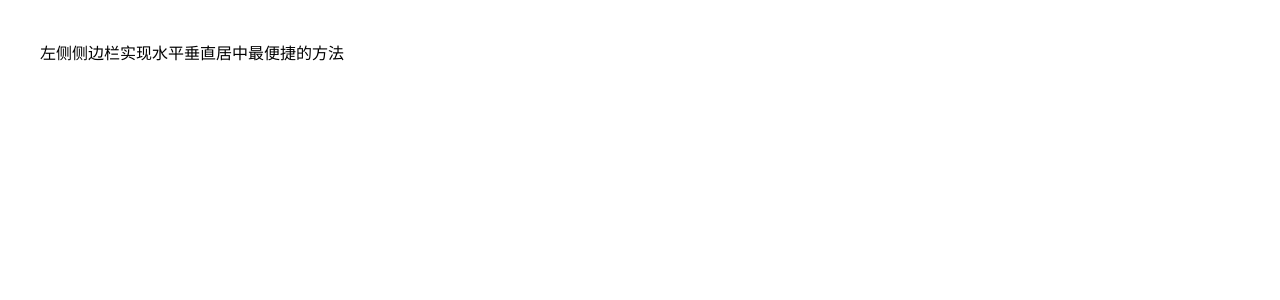
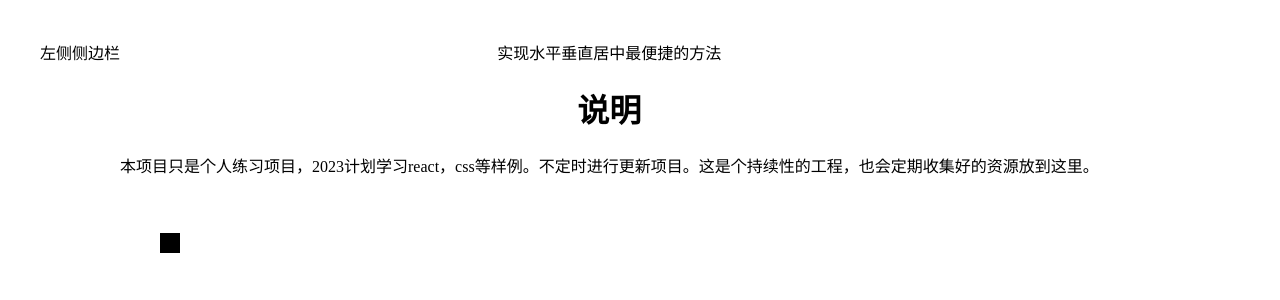
Before and after one commit to FreedomClannad/fc-minions, a React app: page /cssInspiration/layout/bast-way-tocenter-element in a window 1280 px wide. Shown: the top 300 px of the page. Built offline with nearby package versions, Linux system fonts and the light colour scheme; the HTML template or start-up script is replaced by a standard one; what @nextui-org/react would draw is missing.

Commit message:
markdown 的导入和组件化

```diff
--- a/package.json
+++ b/package.json
@@ -5,7 +5,7 @@
   "type": "module",
   "scripts": {
     "dev": "vite",
-    "build": "tsc && vite build",
+    "build": "vite build",
     "lint": "eslint . --ext ts,tsx --report-unused-disable-directives --max-warnings 0",
     "preview": "vite preview"
   },
@@ -14,6 +14,7 @@
     "framer-motion": "^10.16.4",
     "react": "^18.2.0",
     "react-dom": "^18.2.0",
+    "react-markdown": "^8.0.7",
     "react-router": "^6.15.0",
     "react-router-dom": "^6.15.0"
   },
--- /dev/null
+++ b/src/components/markdown/index.tsx
@@ -0,0 +1,24 @@
+import { useEffect, useState } from "react";
+import ReactMarkdown from "react-markdown";
+
+interface Props {
+	url: string;
+}
+
+const MarkDown = (props: Props) => {
+	const { url } = props;
+	const [content, setContent] = useState<string>("");
+	useEffect(() => {
+		if (url) {
+			fetch(url)
+				.then(res => res.text())
+				.then(content => {
+					setContent(content);
+				});
+		}
+	}, [url]);
+
+	return <ReactMarkdown children={content} />;
+};
+
+export default MarkDown;
--- /dev/null
+++ b/src/views/CSSInspiration/Layout/bast-way-tocenter-element/About.md
@@ -0,0 +1,3 @@
+# 说明
+
+本项目只是个人练习项目，2023计划学习react，css等样例。不定时进行更新项目。这是个持续性的工程，也会定期收集好的资源放到这里。
--- a/src/views/CSSInspiration/Layout/bast-way-tocenter-element/index.scss
+++ b/src/views/CSSInspiration/Layout/bast-way-tocenter-element/index.scss
@@ -0,0 +1,12 @@
+.g-container {
+    width: 100px;
+    height: 100px;
+    display: flex;
+}
+
+.g-box {
+    width: 20px;
+    height: 20px;
+    background-color: #000;
+    margin: auto;
+}
--- a/src/views/CSSInspiration/Layout/bast-way-tocenter-element/index.tsx
+++ b/src/views/CSSInspiration/Layout/bast-way-tocenter-element/index.tsx
@@ -1,7 +1,16 @@
+import "./index.scss";
+// @ts-ignore
+import md from "./About.md";
+import MarkDown from "@/components/markdown";
+
 const BashWayTenterElement = () => {
 	return (
 		<div>
 			<div>实现水平垂直居中最便捷的方法</div>
+			<MarkDown url={md} />
+			<div className="g-container">
+				<div className="g-box"></div>
+			</div>
 		</div>
 	);
 };
--- a/src/views/home/index.tsx
+++ b/src/views/home/index.tsx
@@ -1,5 +1,4 @@
 const HomeView = () => {
-	const test = () => {};
 	return (
 		<div>
 			<div>Test</div>
--- a/vite.config.ts
+++ b/vite.config.ts
@@ -44,5 +44,6 @@ export default defineConfig((mode: ConfigEnv): UserConfig =>{
         fileRegex: /.ts$|.tsx$|.vue$/,
       }),
     ],
+    assetsInclude: ['**/*.md']
   }
 });
```
Also changed, not shown: 2 other files (tests, documents, lock files or other folders).
